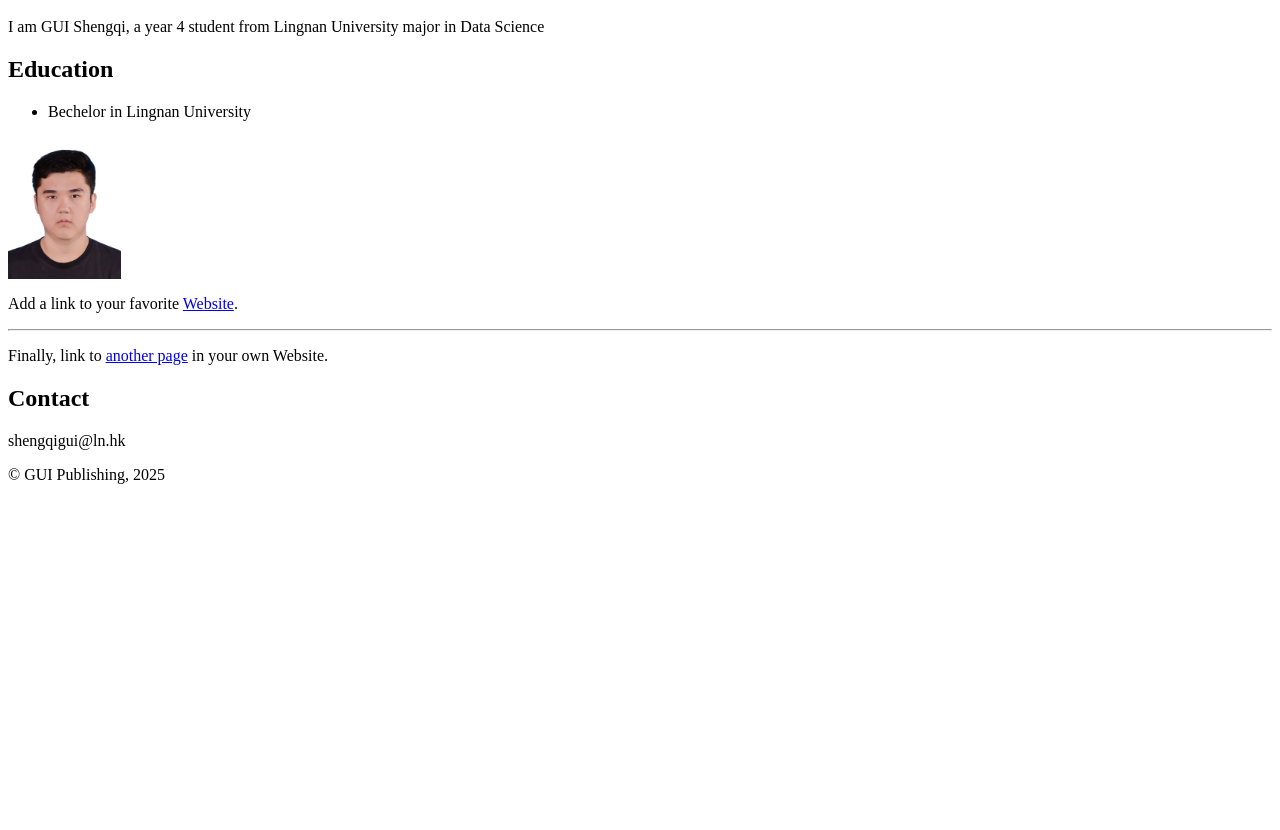
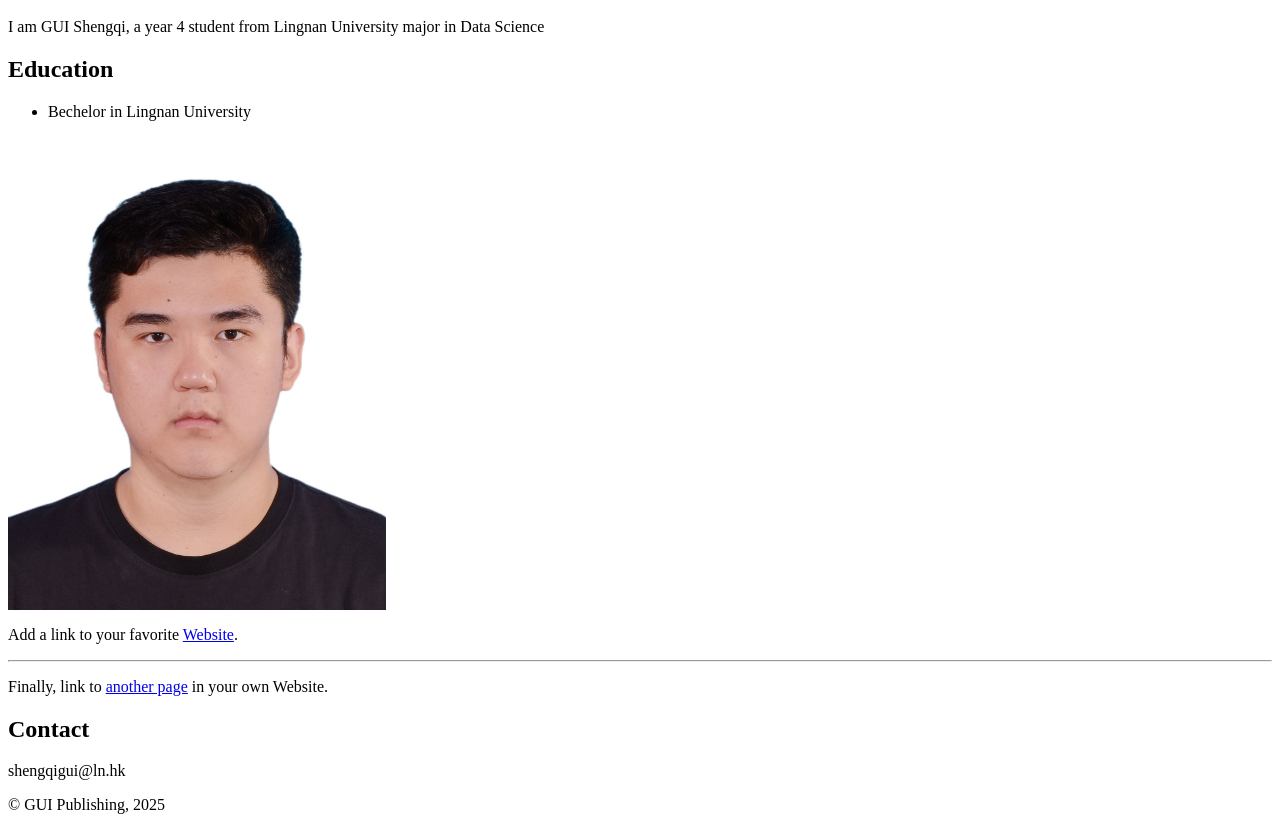
Before and after one commit to saik9t/T01, a plain HTML site: page index.html in a window 1280 px wide. Shown: the part 48-878 px from the top of the page. Before the commit the page ends 800 px from the top, so only its background shows below. Drawn offline with Linux system fonts and the light colour scheme.

Commit message:
Third commit

```diff
--- a/index.html
+++ b/index.html
@@ -10,7 +10,7 @@ displayed.-->
 <title>My homepage</title>
 <style>
     img {
-        width: 3cm;
+        width: 10cm;
         height: auto;
     }
 </style>
```
